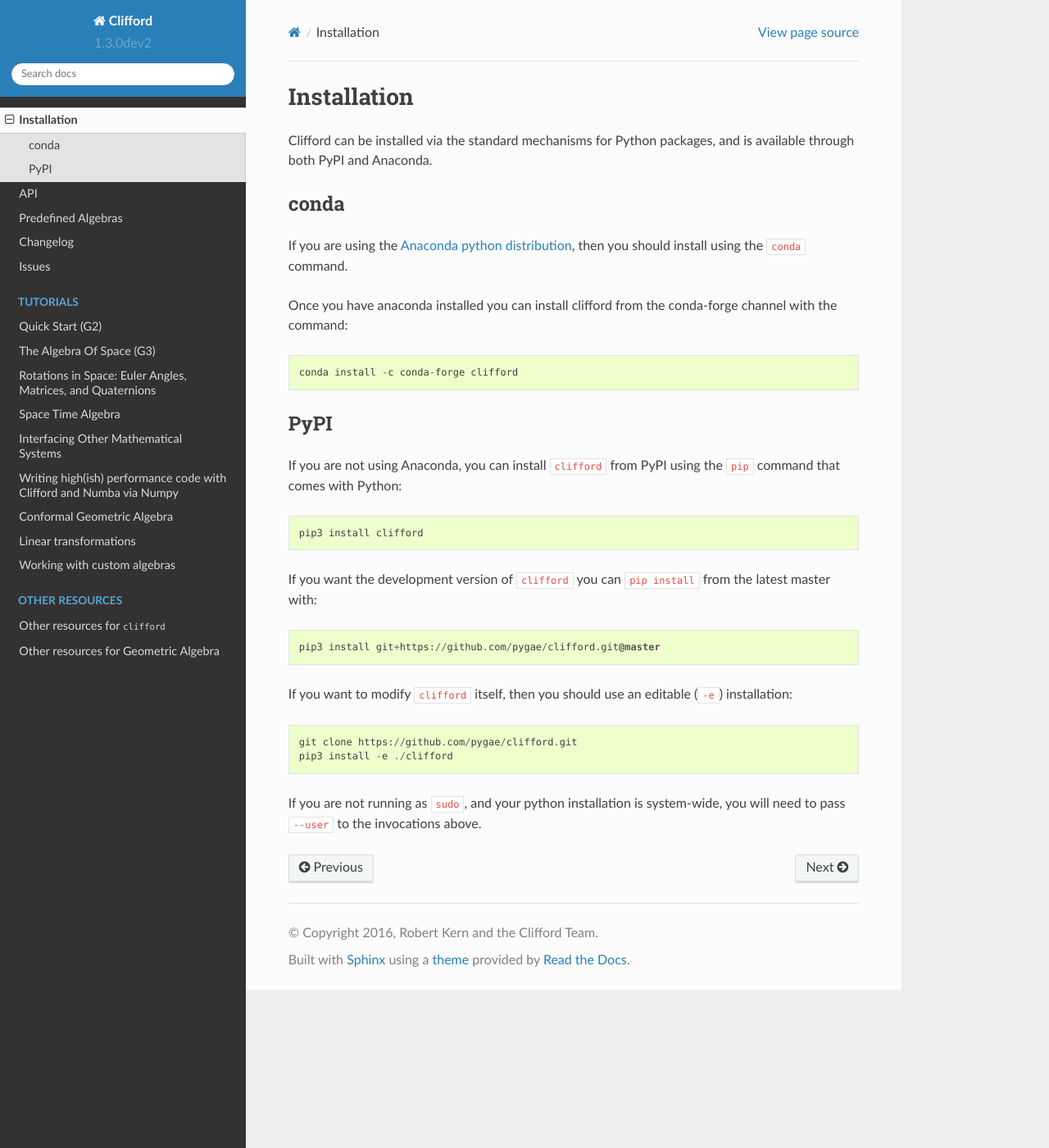
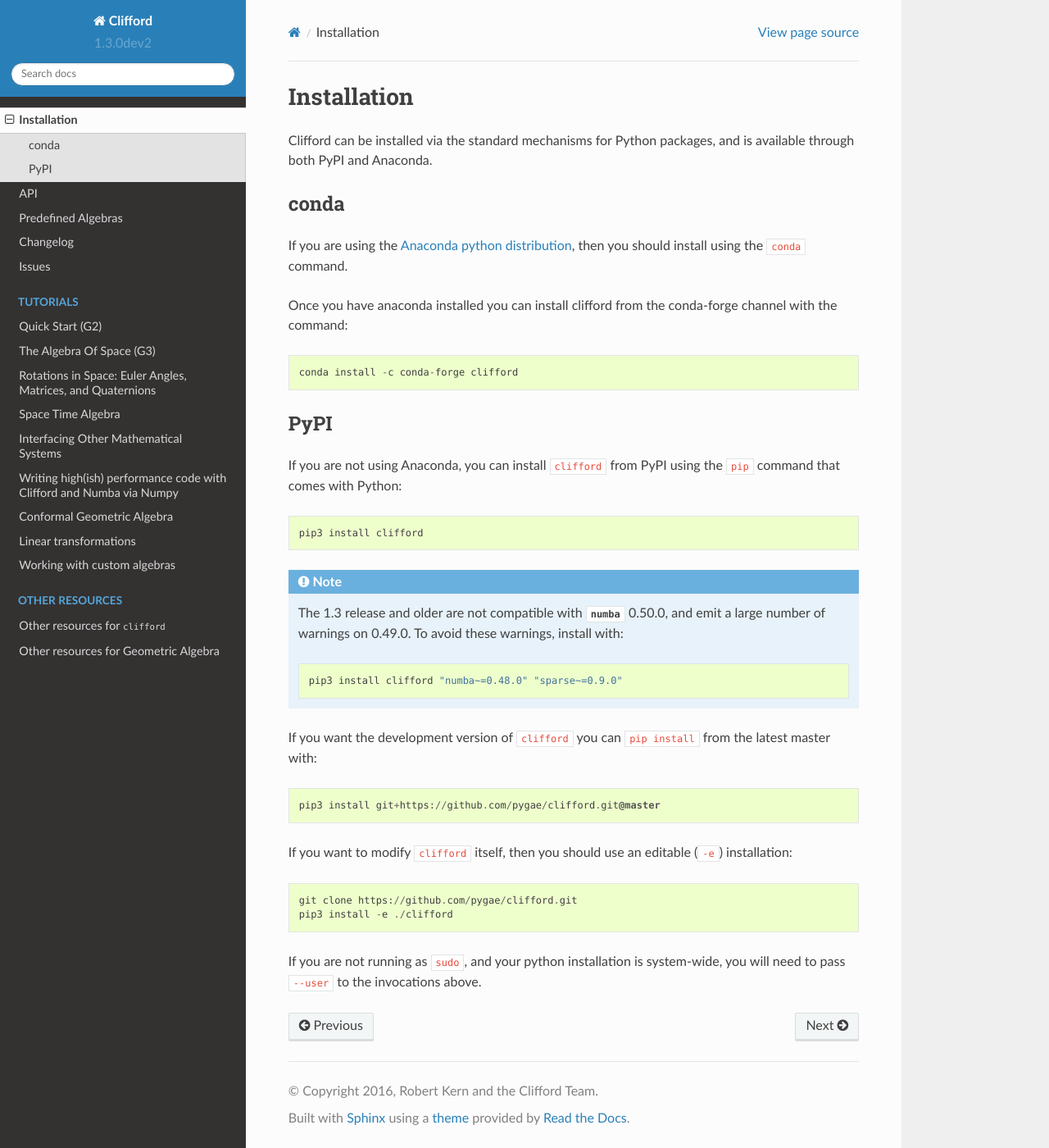
Before and after one commit to pygae/clifford, a Sphinx documentation site: the page built from docs/Installation.rst, in a window 1280 px wide and 1400 px high. Shown: the whole window at 82% size. Built offline with Sphinx 7.4.7 and the Read the Docs theme 2.0.0, drawn with Linux system fonts in a browser that asks for light colours; pages that are not in the unit, such as notebooks, are missing from menus.

Commit message:
Fix issues with sparse versions
This should fix tracebacks in the doc notebooks.

```diff
--- a/docs/Installation.rst
+++ b/docs/Installation.rst
@@ -17,6 +17,13 @@
 
     pip3 install clifford
 
+.. note ::
+
+    The 1.3 release and older are not compatible with :mod:`numba` 0.50.0, and emit a
+    large number of warnings on 0.49.0. To avoid these warnings, install with::
+
+        pip3 install clifford "numba~=0.48.0" "sparse~=0.9.0"
+
 If you want the development version of ``clifford`` you can ``pip install`` from the latest master with::
 
     pip3 install git+https://github.com/pygae/clifford.git@master
```
Also changed, not shown: docs/requirements.txt (+6 -1 lines).
